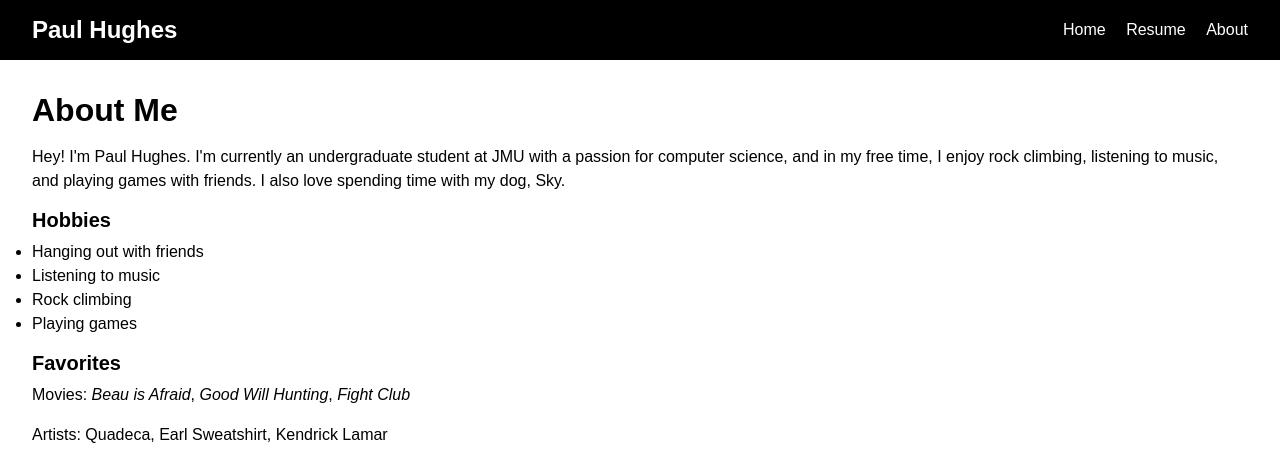
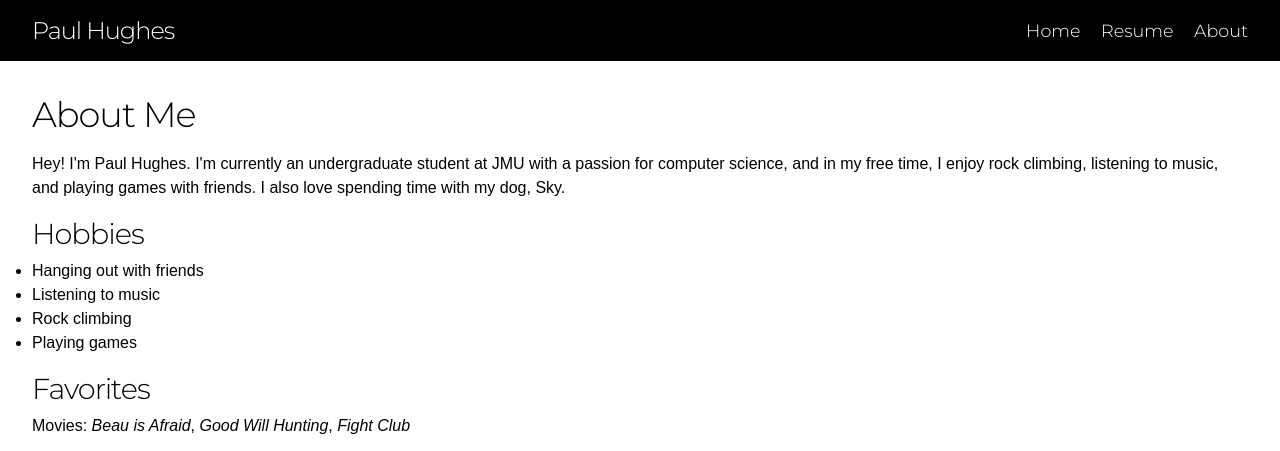
Before and after one commit to 343-F24-Shrestha/ppp-PaulHughesJMU, a plain HTML site: page about.html in a window 1280 px wide. Shown: the top 451 px of the page. Drawn offline with Linux system fonts and the light colour scheme.

Commit message:
Updated font and size
Changed the font of headers and the size of some things to acquire the desired look

```diff
--- a/about.html
+++ b/about.html
@@ -4,6 +4,7 @@
     <meta charset="UTF-8">
     <meta name="viewport" content="width=device-width, initial-scale=1.0">
     <link rel="stylesheet" href="style.css">
+    <link href="https://fonts.googleapis.com/css2?family=Montserrat:wght@300&display=swap" rel="stylesheet">
     <title>Paul Hughes | About</title>
 </head>
 <body>
--- a/style.css
+++ b/style.css
@@ -1,4 +1,3 @@
-/* Reset some basic styles */
 * {
     margin: 0;
     padding: 0;
@@ -6,7 +5,7 @@
 }
 
 body {
-    font-family: Arial, sans-serif; /* Replace with a non-default font if desired */
+    font-family: Arial, sans-serif;
     background-color: white;
     color: black;
 }
@@ -25,8 +24,10 @@
 }
 
 nav a {
+    font-family: 'Montserrat', sans-serif;
     color: white;
     text-decoration: none;
+    font-size: 1.1rem;
     margin-left: 1rem;
     transition: color 0.3s;
 }
@@ -40,12 +41,12 @@
 }
 
 h2 {
-    font-size: 2rem;
+    font-size: 2.2rem;
     margin-bottom: 1rem;
 }
 
 h3 {
-    font-size: 1.25rem;
+    font-size: 1.8rem;
     margin: 1rem 0 0.5rem;
 }
 
@@ -74,3 +75,8 @@
 a:hover {
     color: black;
 }
+h1, h2, h3 {
+    font-family: 'Montserrat', sans-serif;
+    font-weight: 400;
+    letter-spacing: -1px;
+}
```
Also changed, not shown: index.html (+1 -0 lines), resume.html (+1 -0 lines).
